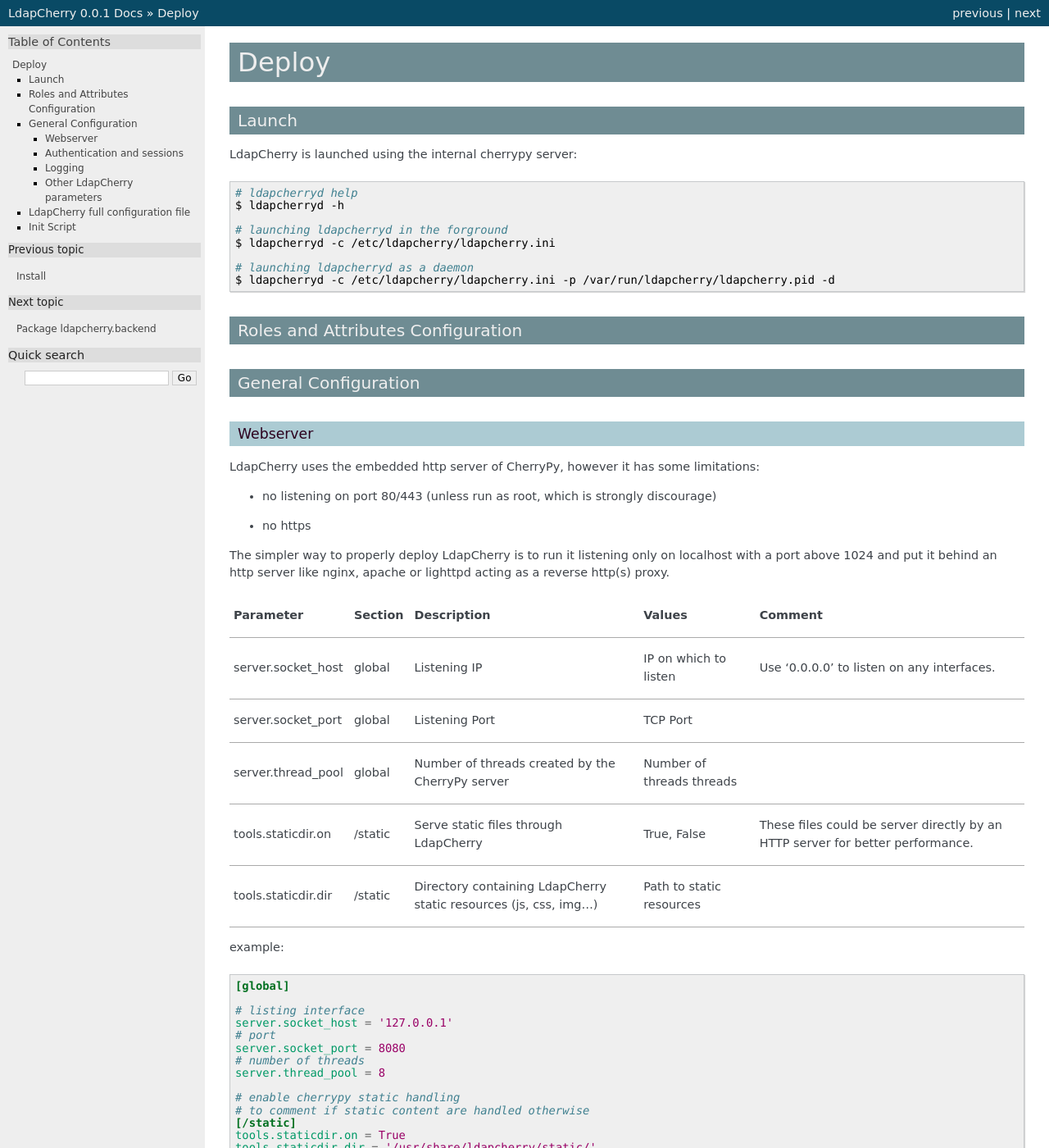
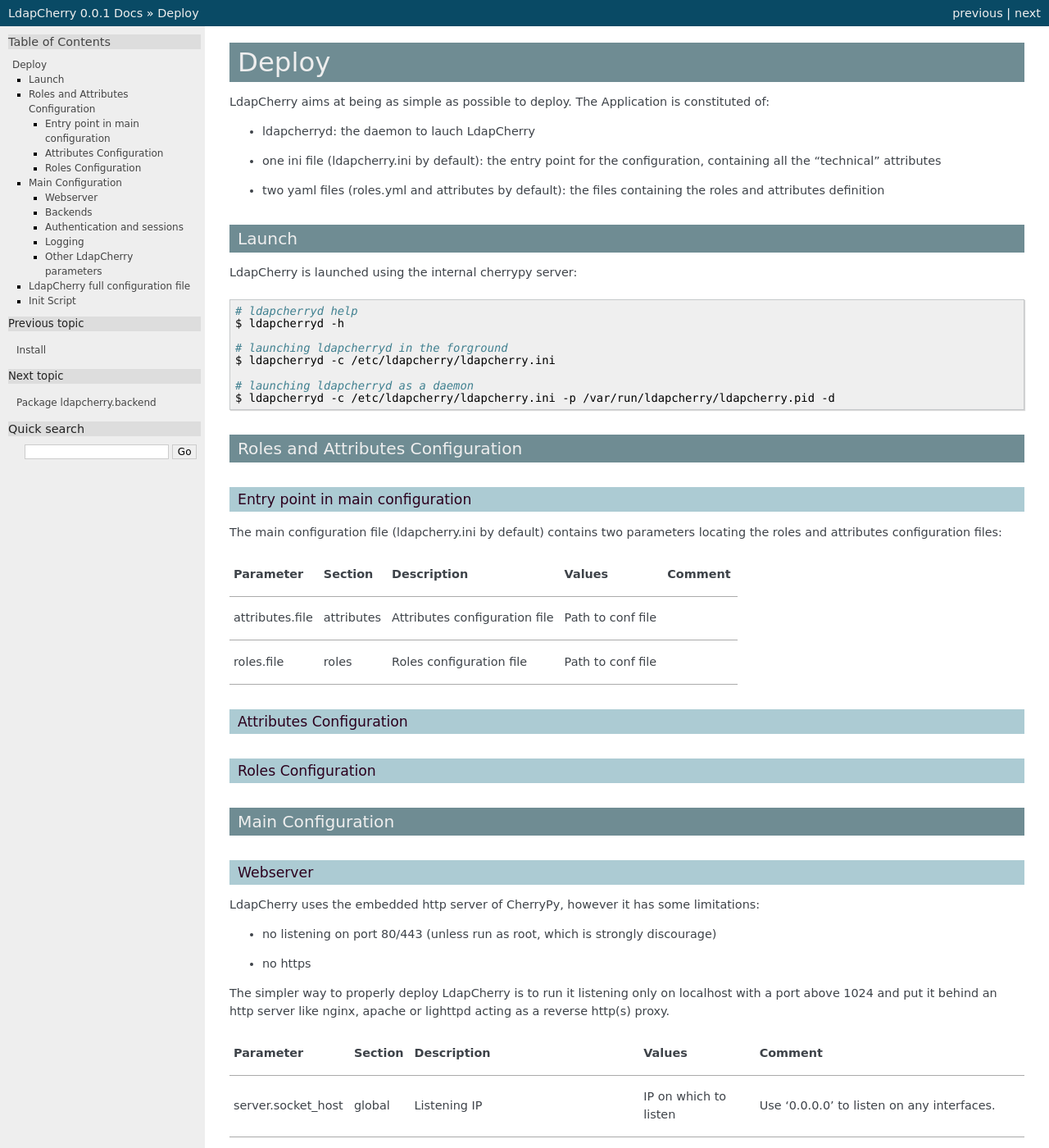
Before and after one commit to kakwa/ldapcherry, a Sphinx documentation site: the page built from docs/deploy.rst, in a window 1280 px wide and 1400 px high. Shown: the whole window at 82% size. Built offline with Sphinx 7.4.7, drawn with Linux system fonts in a browser that asks for light colours.

Commit message:
better configuration documentation

```diff
--- a/docs/deploy.rst
+++ b/docs/deploy.rst
@@ -1,5 +1,12 @@
 Deploy
 ======
+
+LdapCherry aims at being as simple as possible to deploy.
+The Application is constituted of:
+
+* ldapcherryd: the daemon to lauch LdapCherry
+* one ini file (ldapcherry.ini by default): the entry point for the configuration, containing all the "technical" attributes
+* two yaml files (roles.yml and attributes by default): the files containing the roles and attributes definition
 
 Launch
 ------
@@ -21,8 +28,27 @@
 Roles and Attributes Configuration
 ----------------------------------
 
-General Configuration
----------------------
+Entry point in main configuration
+~~~~~~~~~~~~~~~~~~~~~~~~~~~~~~~~~
+
+The main configuration file (ldapcherry.ini by default) contains two parameters locating the roles and attributes configuration files:
+
++-----------------+------------+-------------------------------+-------------------+---------+
+|      Parameter  |  Section   |            Description        |       Values      | Comment |
++=================+============+===============================+===================+=========+
+| attributes.file | attributes | Attributes configuration file | Path to conf file |         |
++-----------------+------------+-------------------------------+-------------------+---------+
+| roles.file      | roles      | Roles configuration file      | Path to conf file |         |
++-----------------+------------+-------------------------------+-------------------+---------+
+
+Attributes Configuration
+~~~~~~~~~~~~~~~~~~~~~~~~
+
+Roles Configuration
+~~~~~~~~~~~~~~~~~~~
+
+Main Configuration
+------------------
 
 Webserver
 ~~~~~~~~~
@@ -71,6 +97,9 @@
     [/static]
     tools.staticdir.on = True
     tools.staticdir.dir = '/usr/share/ldapcherry/static/'
+
+Backends
+~~~~~~~~
 
 Authentication and sessions
 ~~~~~~~~~~~~~~~~~~~~~~~~~~~
```
